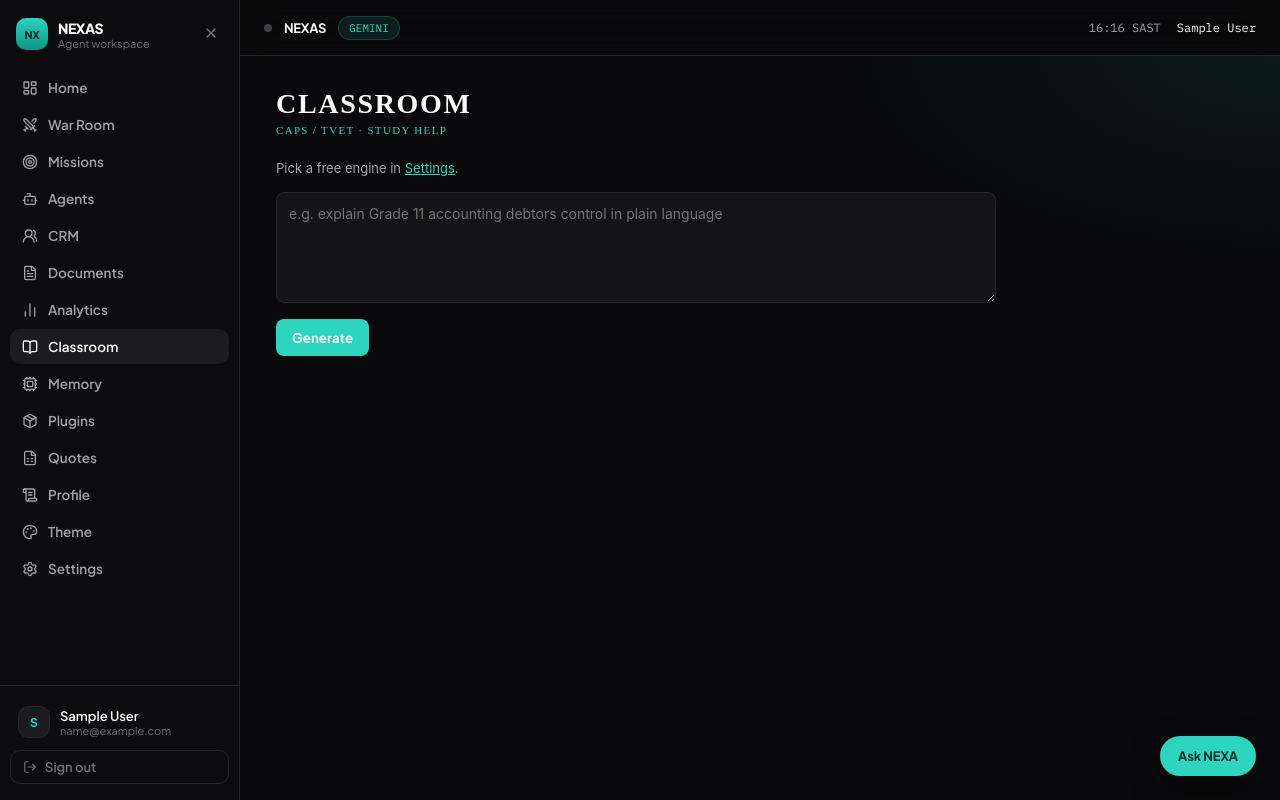
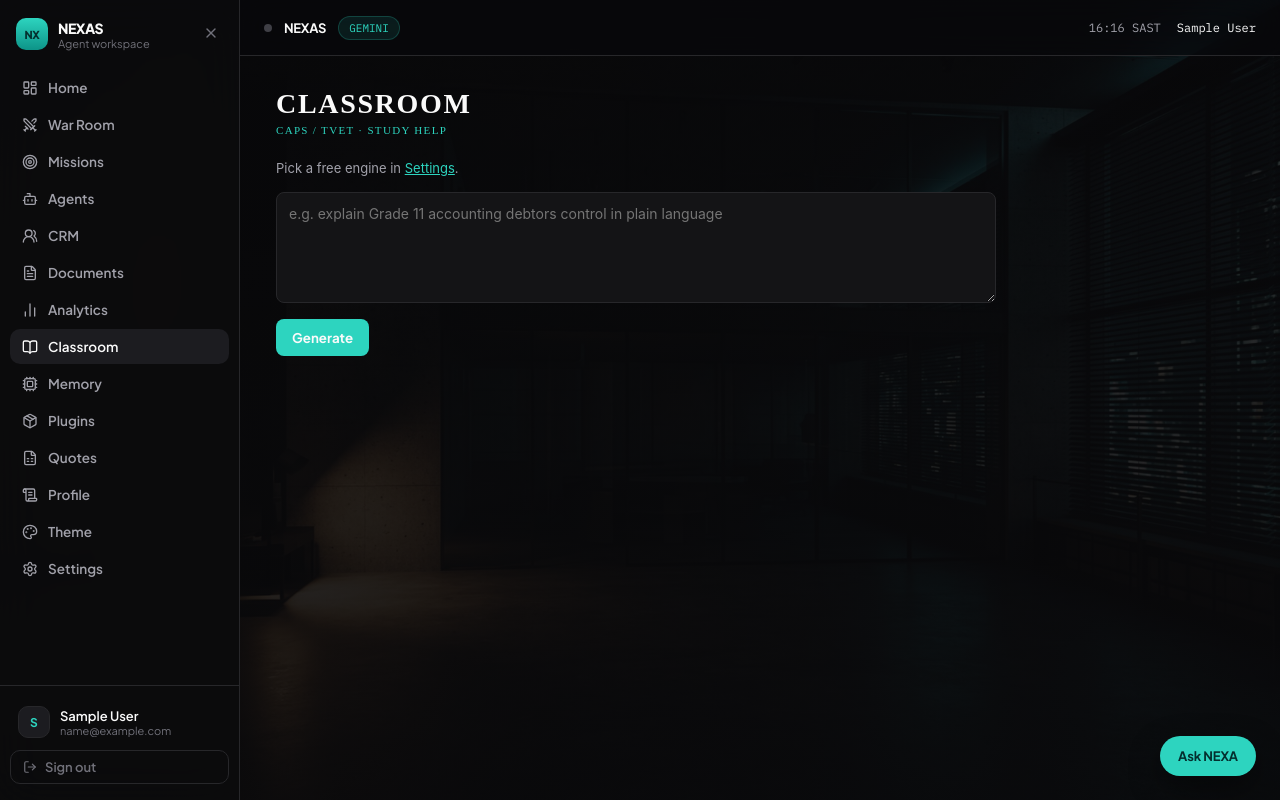
Before and after one commit to seanie84/seanie84.github.io, a React (Vite) app: page /classroom in a window 1280 px wide. Built offline with nearby package versions, Linux system fonts and the light colour scheme; sample sign-in values are in the browser's storage.

Commit message:
Add 4K cinematic plates to login and the live desk.
3840x2160 login city workspace and desk loft, CSS cover + overlay
so type stays sharp. Sidebar and header go translucent over the plate.

```diff
--- a/src/components/layout/AppShell.tsx
+++ b/src/components/layout/AppShell.tsx
@@ -20,7 +20,7 @@ export default function AppShell({ children }: { children: ReactNode }) {
   }, []);
 
   return (
-    <div style={{ display: 'flex', minHeight: '100vh', background: 'var(--void)' }}>
+    <div className="bg-plate bg-desk" style={{ display: 'flex', minHeight: '100vh' }}>
       <Sidebar open={sidebarOpen} onClose={() => setSidebarOpen(false)} />
       <div style={{
         marginLeft: sidebarOpen ? 'var(--sidebar-w)' : 0,
@@ -49,7 +49,7 @@ export default function AppShell({ children }: { children: ReactNode }) {
           flex: 1,
           overflowY: 'auto',
           padding: '32px 36px 112px',
-          background: 'radial-gradient(900px 420px at 100% 0%, rgba(45,212,191,.08), transparent 50%)',
+          background: 'transparent',
         }}>
           {children}
         </main>
--- a/src/components/layout/Sidebar.tsx
+++ b/src/components/layout/Sidebar.tsx
@@ -30,7 +30,8 @@ export default function Sidebar({ open = true, onClose }: { open?: boolean; onCl
   return (
     <aside style={{
       width: 'var(--sidebar-w)', minHeight: '100vh',
-      background: '#0c0c0e',
+      background: 'rgba(12,12,14,.78)',
+      backdropFilter: 'blur(22px)',
       borderRight: '1px solid var(--line)',
       display: 'flex', flexDirection: 'column',
       position: 'fixed', top: 0, left: 0, bottom: 0, zIndex: 40,
--- a/src/components/layout/TopBar.tsx
+++ b/src/components/layout/TopBar.tsx
@@ -24,7 +24,7 @@ export default function TopBar() {
   const ready = engineReady(primary) || (failoverOn && (engineReady('gemini') || engineReady('qwen')));
 
   return (
-    <header className="rack-bar">
+    <header className="rack-bar" style={{ background: 'rgba(9,9,11,.55)' }}>
       <span className={ready ? 'rack-dot' : 'rack-dot off'} />
       <span style={{ color: 'var(--ink)', fontWeight: 700, letterSpacing: '-0.02em' }}>NEXAS</span>
       <span className="chip" style={viaFailover ? { color: 'var(--warn)', borderColor: 'rgba(251,191,36,.3)', background: 'rgba(251,191,36,.1)' } : undefined}>
--- a/src/index.css
+++ b/src/index.css
@@ -140,3 +140,20 @@ input, select, textarea, button { font-family: inherit; }
 @media (max-width: 800px) {
   .login-rail { display: none !important; }
 }
+
+.bg-plate {
+  background-size: cover;
+  background-position: center;
+  background-repeat: no-repeat;
+}
+.bg-login {
+  background-image:
+    linear-gradient(180deg, rgba(9,9,11,.28) 0%, rgba(9,9,11,.62) 48%, rgba(9,9,11,.92) 100%),
+    image-set(url('/bg-login.jpg') 1x, url('/bg-login.jpg') 2x);
+}
+.bg-desk {
+  background-image:
+    linear-gradient(180deg, rgba(9,9,11,.82) 0%, rgba(9,9,11,.9) 100%),
+    image-set(url('/bg-desk.jpg') 1x, url('/bg-desk.jpg') 2x);
+  background-attachment: fixed;
+}
--- a/src/pages/Login.tsx
+++ b/src/pages/Login.tsx
@@ -18,13 +18,12 @@ export default function Login() {
   }
 
   return (
-    <div style={{
+    <div className="bg-plate bg-login" style={{
       minHeight: '100vh',
       display: 'flex',
       alignItems: 'center',
       justifyContent: 'center',
       padding: 24,
-      background: 'radial-gradient(900px 500px at 50% -10%, rgba(45,212,191,.16), transparent 50%), var(--void)',
     }}>
       <div style={{ width: '100%', maxWidth: 400 }}>
         <div style={{ display: 'flex', alignItems: 'center', gap: 12, marginBottom: 36, justifyContent: 'center' }}>
```
Also changed, not shown: public/bg-desk.jpg (added), public/bg-login.jpg (added).
